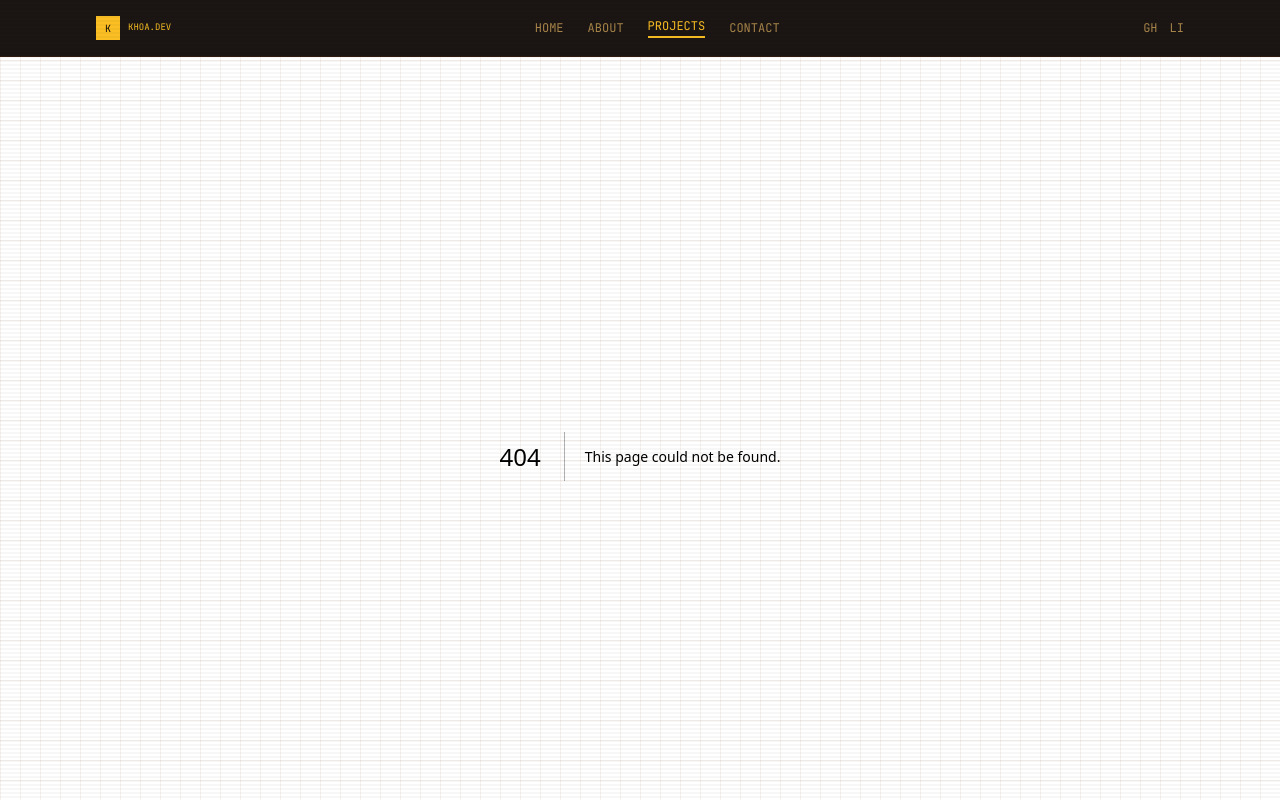
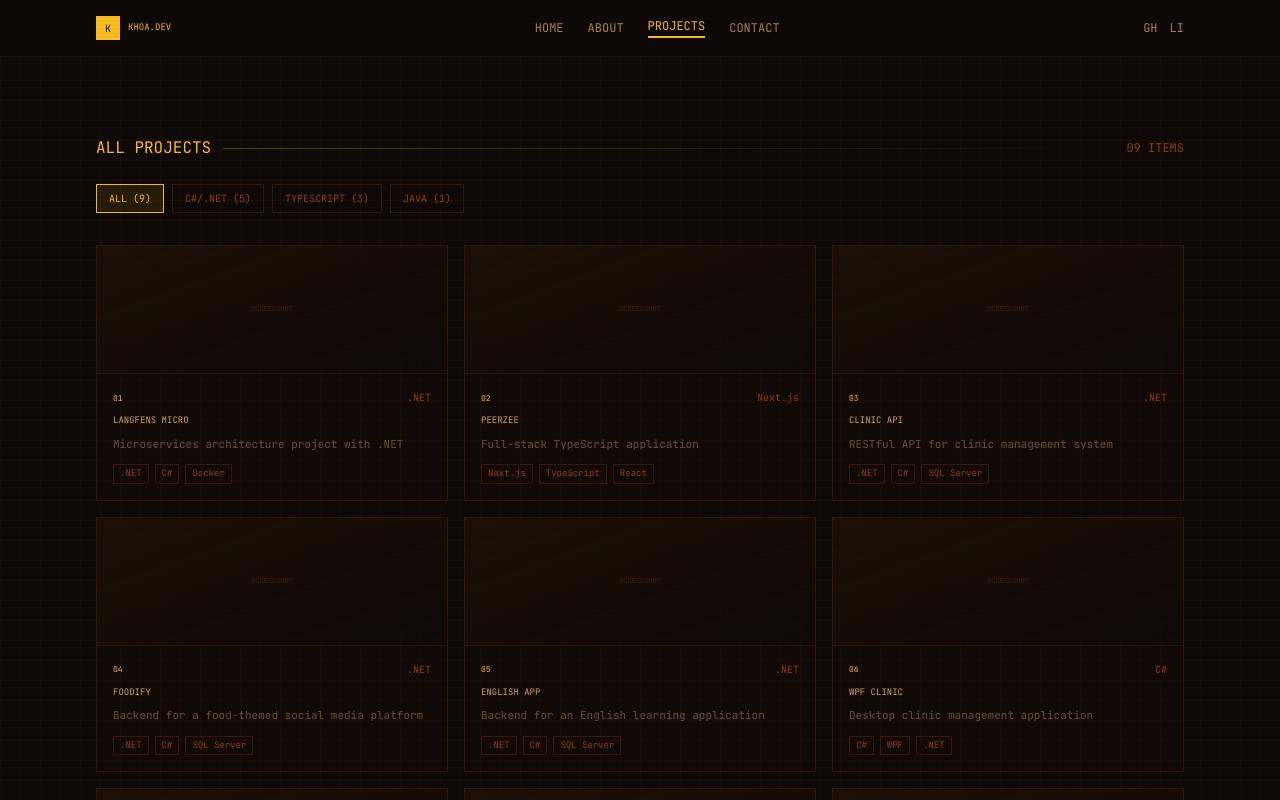
Before and after one commit to minkhoaa/porfolio, a Next.js app: page /projects in a window 1280 px wide. Before the commit this address had no page. Shown: the top 800 px of the page. Built offline with nearby package versions, Linux system fonts and the light colour scheme.

Commit message:
feat: implement projects list page with filter

```diff
--- /dev/null
+++ b/src/app/projects/page.tsx
@@ -0,0 +1,15 @@
+import { Metadata } from "next";
+import ProjectsGrid from "@/components/ProjectsGrid";
+
+export const metadata: Metadata = {
+  title: "Projects — KHOA.DEV",
+  description: "All projects by Tu Minh Khoa — .NET, TypeScript, Java",
+};
+
+export default function ProjectsPage() {
+  return (
+    <div className="max-w-6xl mx-auto px-4 sm:px-6 lg:px-8 py-20">
+      <ProjectsGrid />
+    </div>
+  );
+}
--- /dev/null
+++ b/src/components/ProjectsGrid.tsx
@@ -0,0 +1,40 @@
+"use client";
+
+import { useState } from "react";
+import { Project, projects, getProjectsByLanguage } from "@/data/projects";
+import ProjectCard from "@/components/ProjectCard";
+import FilterTabs from "@/components/FilterTabs";
+
+type FilterValue = Project["language"] | "all";
+
+export default function ProjectsGrid() {
+  const [filter, setFilter] = useState<FilterValue>("all");
+  const filtered = getProjectsByLanguage(filter);
+
+  const counts: Record<FilterValue, number> = {
+    all: projects.length,
+    csharp: projects.filter((p) => p.language === "csharp").length,
+    typescript: projects.filter((p) => p.language === "typescript").length,
+    java: projects.filter((p) => p.language === "java").length,
+  };
+
+  return (
+    <>
+      <div className="flex items-center gap-3 mb-6">
+        <h2 className="font-pixel text-base text-retro-amber">ALL PROJECTS</h2>
+        <div className="flex-1 h-px bg-gradient-to-r from-retro-amber/30 to-transparent" />
+        <span className="font-mono text-xs text-retro-brown">
+          {String(filtered.length).padStart(2, "0")} ITEMS
+        </span>
+      </div>
+      <div className="mb-8">
+        <FilterTabs active={filter} onChange={setFilter} counts={counts} />
+      </div>
+      <div className="grid grid-cols-1 md:grid-cols-2 lg:grid-cols-3 gap-4">
+        {filtered.map((project, i) => (
+          <ProjectCard key={project.slug} project={project} index={i} />
+        ))}
+      </div>
+    </>
+  );
+}
```
